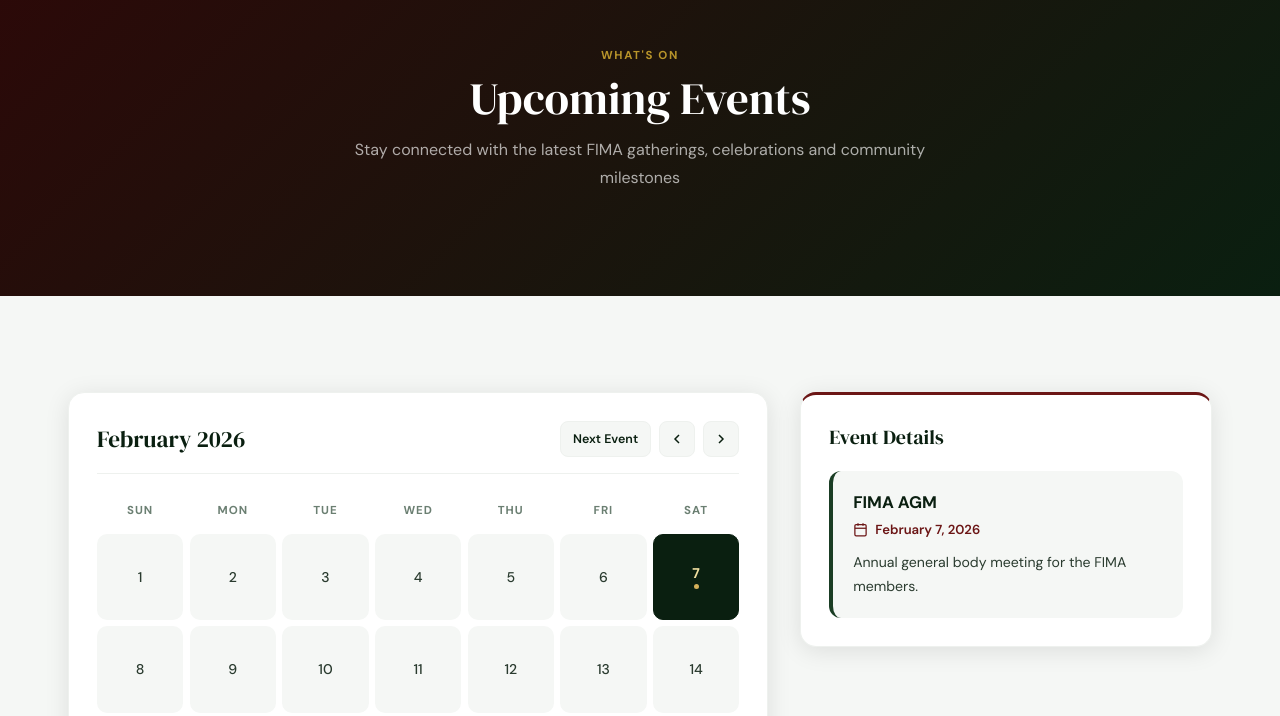
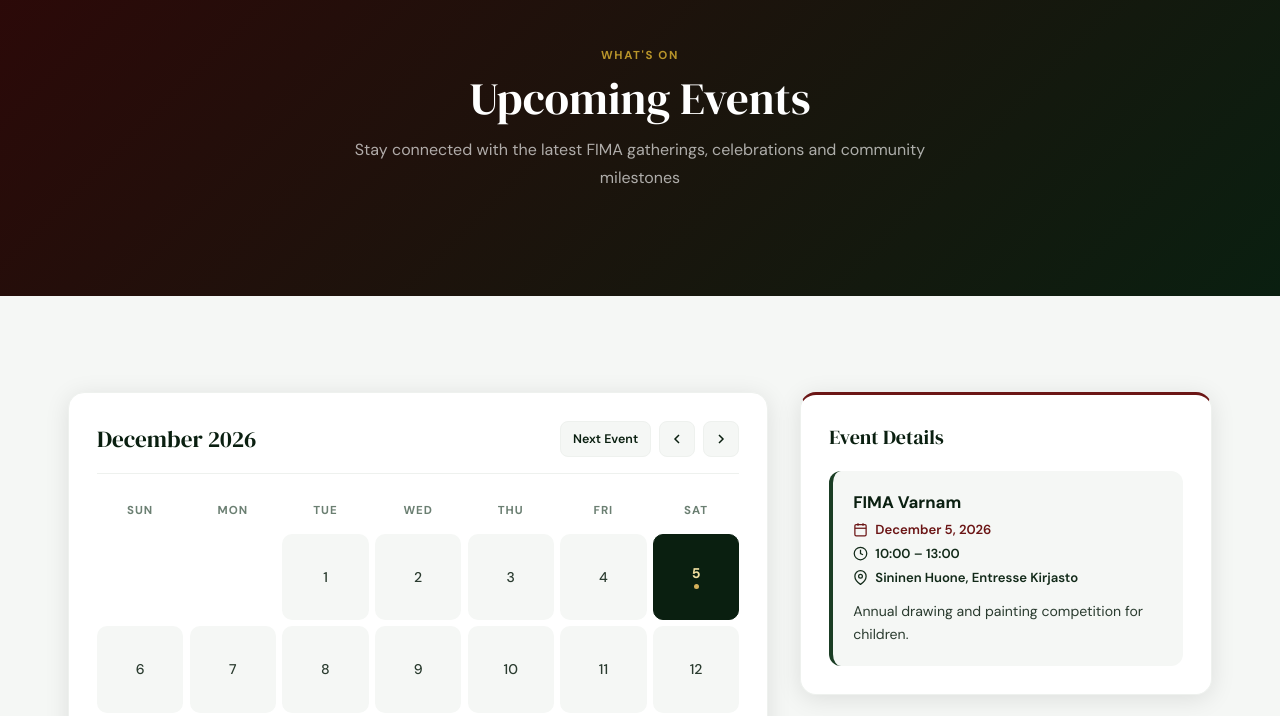
Before and after one commit to Tcreate15/FIMA-website, a plain HTML site: page index.html in a window 1280 px wide. Both pictures are taken after a click on the button "Explore Events". Shown: the part 72-788 px from the top of the page. Drawn offline with Linux system fonts and the light colour scheme.

Commit message:
Add FIMA Varnam (Dec 5, 2026) to Events calendar and schedule

```diff
--- a/index.html
+++ b/index.html
@@ -1287,6 +1287,18 @@
           <h2 class="sh-title" style="font-size:1.75rem">All Scheduled Events</h2>
         </div>
         <div class="event-list">
+          <div class="event-card reveal" style="cursor:pointer" onclick="selectEventDate('2026-12-05')">
+            <div class="event-date-box" style="background:var(--r-800)">
+              <div class="e-day">05</div>
+              <div class="e-mon">Dec</div>
+              <div class="e-year">2026</div>
+            </div>
+            <div>
+              <div class="event-title">FIMA Varnam</div>
+              <div class="event-desc">Annual drawing and painting competition for children. &nbsp;·&nbsp; 10:00 – 13:00 &nbsp;·&nbsp; Sininen Huone, Entresse Kirjasto</div>
+              <div class="event-tag" style="color:var(--r-700)">Upcoming Event</div>
+            </div>
+          </div>
           <div class="event-card reveal" style="cursor:pointer" onclick="selectEventDate('2026-02-07')">
             <div class="event-date-box">
               <div class="e-day">07</div>
@@ -1744,11 +1756,22 @@
 
   // ── Events Calendar ──────────────────────────────────────
   const FIMA_EVENTS = [
-    { date: '2026-02-07', title: 'FIMA AGM', description: 'Annual general body meeting for the FIMA members.' }
+    {
+      date: '2026-12-05',
+      title: 'FIMA Varnam',
+      time: '10:00 – 13:00',
+      location: 'Sininen Huone, Entresse Kirjasto',
+      description: 'Annual drawing and painting competition for children.'
+    },
+    {
+      date: '2026-02-07',
+      title: 'FIMA AGM',
+      description: 'Annual general body meeting for the FIMA members.'
+    }
   ];
   let calYear = 2026;
-  let calMonth = 1; // 0-indexed (1 = February 2026)
-  let selectedEventDate = '2026-02-07';
+  let calMonth = 11; // 0-indexed (11 = December 2026)
+  let selectedEventDate = '2026-12-05';
 
   function renderCalendar() {
     const titleEl = document.getElementById('calMonthTitle');
@@ -1788,13 +1811,25 @@
     const ev = FIMA_EVENTS.find(e => e.date === selectedEventDate);
     if (ev) {
       const formatted = new Date(ev.date + 'T00:00:00').toLocaleDateString('en-US', { year: 'numeric', month: 'long', day: 'numeric' });
+      const timeHtml = ev.time ? `
+          <div class="cal-event-date" style="color:var(--g-800);margin-bottom:0.45rem">
+            <svg width="15" height="15" viewBox="0 0 24 24" fill="none" stroke="currentColor" stroke-width="2"><circle cx="12" cy="12" r="10"/><polyline points="12 6 12 12 16 14"/></svg>
+            ${ev.time}
+          </div>` : '';
+      const locHtml = ev.location ? `
+          <div class="cal-event-date" style="color:var(--g-800);margin-bottom:0.85rem">
+            <svg width="15" height="15" viewBox="0 0 24 24" fill="none" stroke="currentColor" stroke-width="2"><path d="M21 10c0 7-9 13-9 13s-9-6-9-13a9 9 0 0118 0z"/><circle cx="12" cy="10" r="3"/></svg>
+            ${ev.location}
+          </div>` : '';
       detailsEl.innerHTML = `
         <div class="cal-event-box">
           <div class="cal-event-title">${ev.title}</div>
-          <div class="cal-event-date">
+          <div class="cal-event-date" style="margin-bottom:${ev.time || ev.location ? '0.45rem' : '0.85rem'}">
             <svg width="15" height="15" viewBox="0 0 24 24" fill="none" stroke="currentColor" stroke-width="2"><rect x="3" y="4" width="18" height="18" rx="2"/><line x1="16" y1="2" x2="16" y2="6"/><line x1="8" y1="2" x2="8" y2="6"/><line x1="3" y1="10" x2="21" y2="10"/></svg>
             ${formatted}
           </div>
+          ${timeHtml}
+          ${locHtml}
           <div class="cal-event-desc">${ev.description}</div>
         </div>
       `;
```
